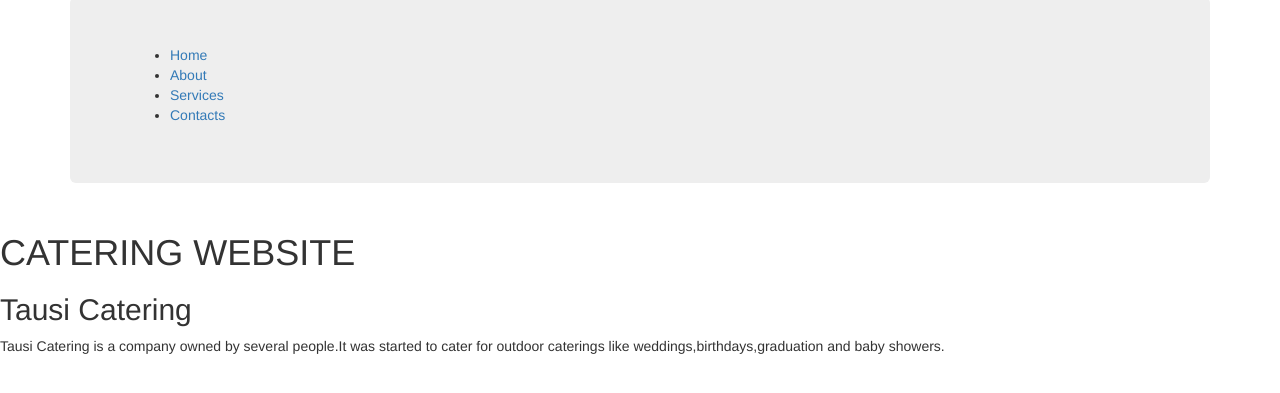
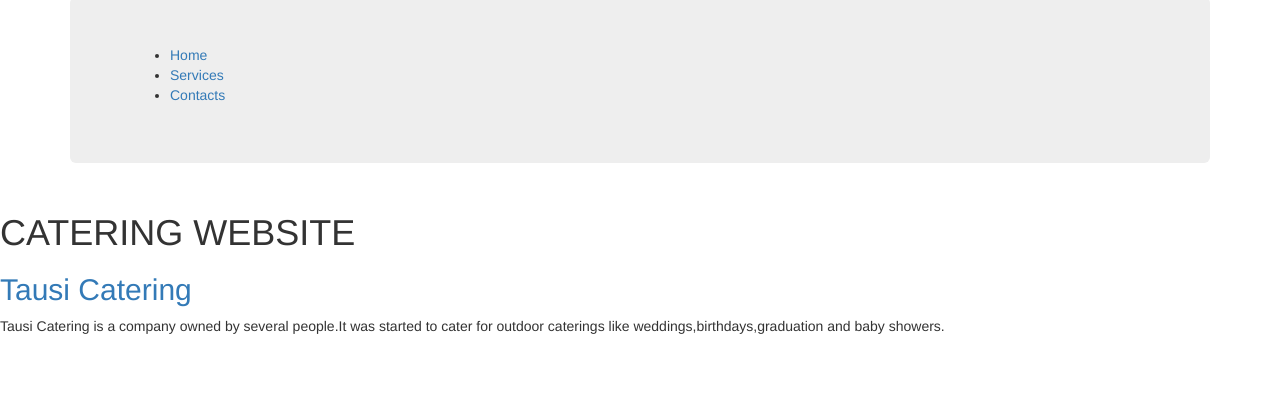
Before and after one commit to NatashaSenah/catering-website, a plain HTML site: page index.html in a window 1280 px wide. Shown: the part 303-696 px from the top of the page. Drawn offline with nearby package versions, Linux system fonts and the light colour scheme.

Commit message:
Add the changes made

```diff
--- a/index.html
+++ b/index.html
@@ -14,9 +14,6 @@
             <a href="#banner">Home</a>
           </li>
           <li>
-            <a href=href="#about">About</a>
-          </li>
-          <li>
             <a href="#activities">Services</a>
           </li>
           <li>
@@ -27,5 +24,9 @@
   </div>
 </div>
       <h1>CATERING WEBSITE</h1>
-      <h2>Tausi Catering</h2>
-      <p>Tausi Catering is a company owned by several people.It was started to cater for outdoor caterings like weddings,birthdays,graduation and baby showers.</p>
+      <div id="banner">
+      <a href="#banner"><h2>Tausi Catering</h2></a>
+      <div id="home">
+      <p>Tausi Catering is a company owned by several people.It was started to cater for outdoor caterings like weddings,birthdays,graduation and baby showers.</p
+      </div>
+    </div>
```
